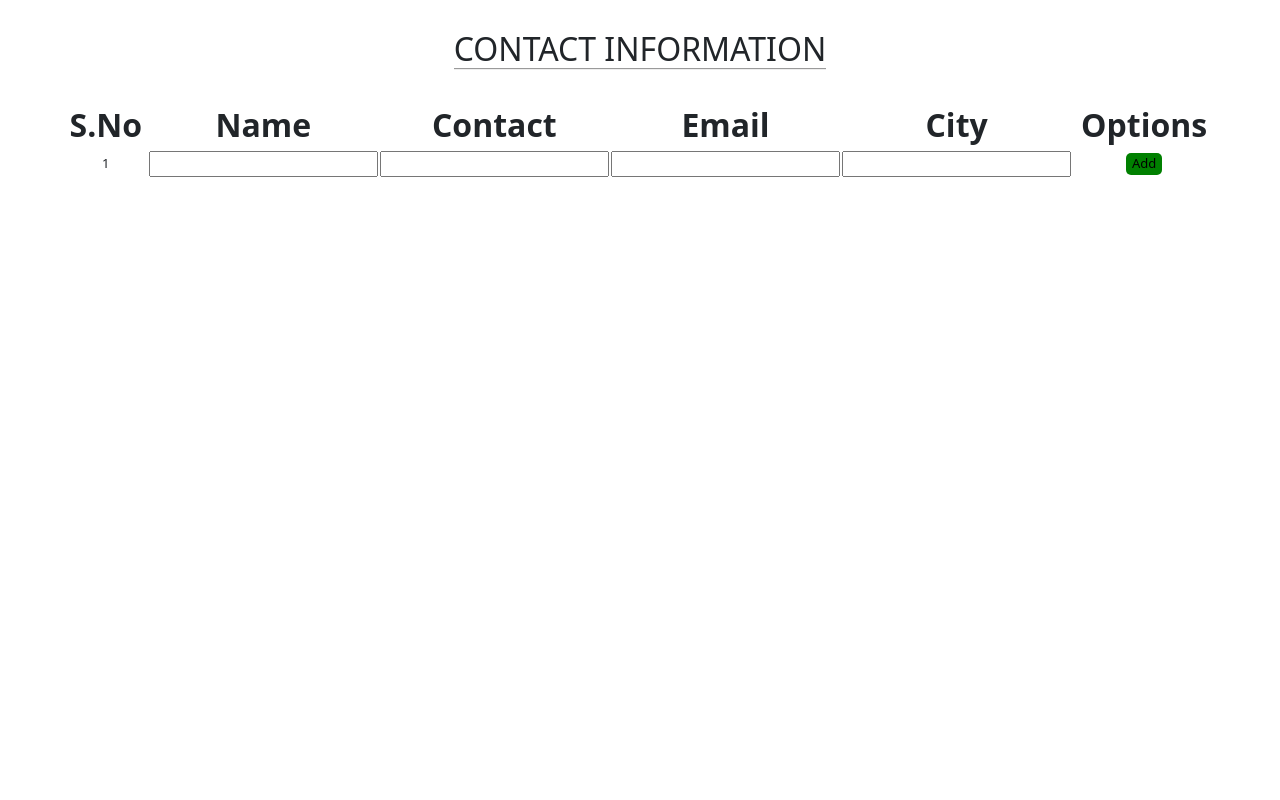
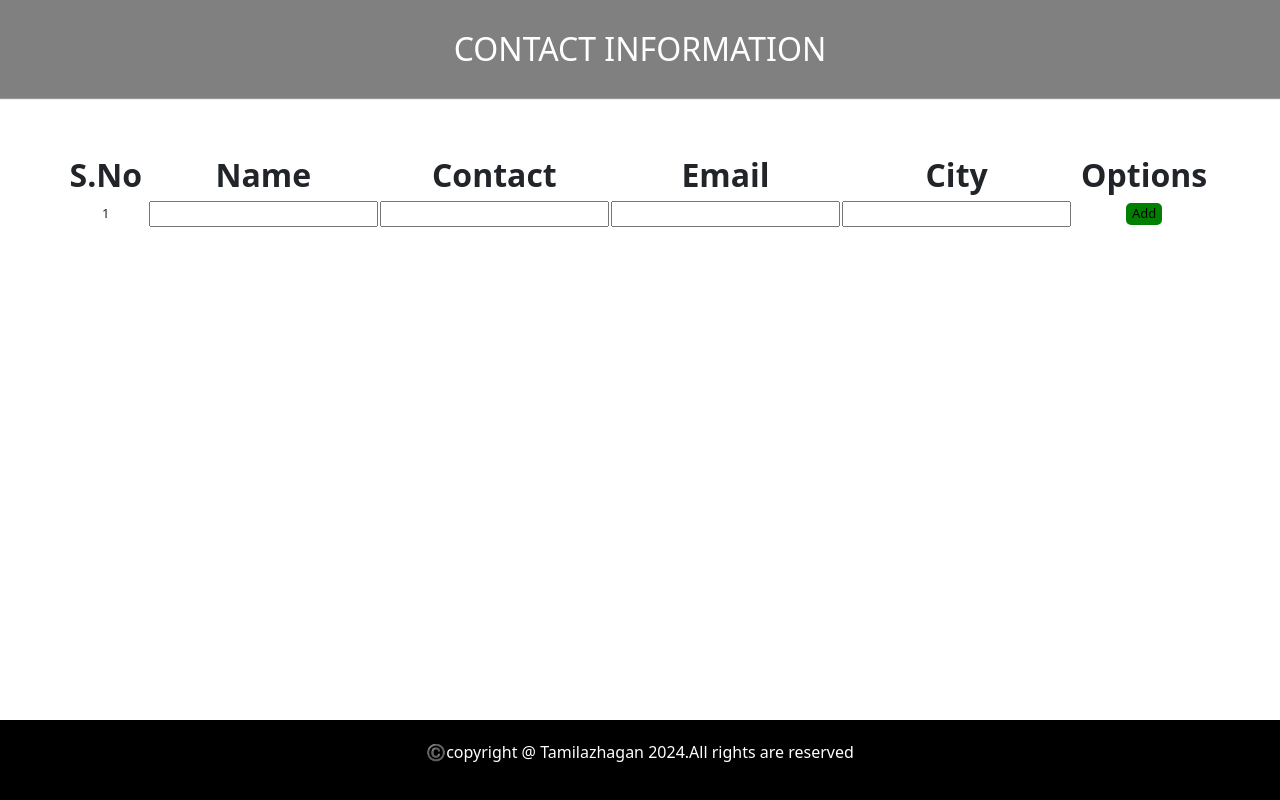
Before and after one commit to TamilazhaganM/Loginpage, a React (Create React App) app: page /contact in a window 1280 px wide. Built offline with nearby package versions, Linux system fonts and the light colour scheme; the HTML template or start-up script is replaced by a standard one; a web font is replaced by a local one.

Commit message:
footer added

```diff
--- /dev/null
+++ b/src/component/Footer.jsx
@@ -0,0 +1,14 @@
+import React from 'react'
+
+const Footer = () => {
+
+    const year=new Date()
+    const currentYear=year.getFullYear()
+  return (
+    <div className='footer'>
+        <p>©️copyright @ Tamilazhagan {currentYear}.All rights are reserved</p>
+    </div>
+  )
+}
+
+export default Footer
--- a/src/component/Logincompo/Login.js
+++ b/src/component/Logincompo/Login.js
@@ -1,6 +1,7 @@
 import React, { useState } from "react";
 import { Button, Col, Container, Row } from "react-bootstrap";
 import { FontAwesomeIcon } from "@fortawesome/react-fontawesome";
+import Footer from "../Footer";
 import {
   faEnvelope,
   faEye,
@@ -32,10 +33,15 @@ const Login = () => {
   function handleSubmit() {
     const trimmedEmail = mail.trim();
     const trimmedPassword = password.trim();
+    const emailPattern = /^[^\s@]+@[^\s@]+\.[^\s@]+$/;
 
     // Simple validation for empty fields
     if (!trimmedEmail) {
       alert("Please enter your email.");
+      return;
+    }
+    if(!emailPattern.test(trimmedEmail)){
+      alert("Please Enter a Valid email address")
       return;
     }
     if (!trimmedPassword) {
@@ -119,6 +125,7 @@ const Login = () => {
           </Container>
         </div>
       </div>
+      <Footer />
     </section>
   );
 };
--- a/src/component/Logincompo/contactcomponent/Contact.css
+++ b/src/component/Logincompo/contactcomponent/Contact.css
@@ -1,9 +1,14 @@
 .heading{
-    display: block;
-    margin: 30px auto ;
+    display: inline;
     font-size: 2rem;
+    width: 100%;
+    padding: 30px;
+    margin-top: 0;
+    margin-bottom: 50px;
     text-transform:uppercase;
     text-align: center;
+    background-color: gray;
+    color: white;
     border-bottom: 2px groove;
 }
 th{
@@ -44,7 +49,19 @@ button{
     background-color: red;
     border-radius: 5px;
 }
-@media screen and (max-width: 990px) {
+.footer{
+    text-align: center;
+    color: white;
+    font-size: 1rem;
+    background-color: black;
+    padding: 20px;
+    position: absolute;
+    bottom: 0;
+    margin: 0px auto;
+    width: 100%;
+}
+
+@media screen and (max-width: 992px) {
     h1 {
       display: block;
       margin: 10px auto;
@@ -61,4 +78,7 @@ button{
       padding: 5px;
       font-size: smaller;
     }
+    .footer{
+        display:none;
+    }
   }
--- a/src/component/Logincompo/contactcomponent/Contact.jsx
+++ b/src/component/Logincompo/contactcomponent/Contact.jsx
@@ -1,5 +1,6 @@
 import React, { useState } from "react";
 import "./Contact.css";
+import Footer from "../../Footer";
 import axios from "axios";
 
 const Contact = () => {
@@ -104,6 +105,7 @@ const Contact = () => {
           </tr>
         </tbody>
       </table>
+      <Footer />
     </div>
   );
 };
--- a/src/component/Logincompo/signincompo/signin.css
+++ b/src/component/Logincompo/signincompo/signin.css
@@ -38,7 +38,7 @@ input:focus, .form-control:focus {
   color: black;
   background-color: white;
   height: 100%;
-  margin-top: -160px;
+  margin-top: -180px;
   display: flex;
   justify-content: center;
   align-items: center;
--- a/src/component/Logincompo/signincompo/signin.js
+++ b/src/component/Logincompo/signincompo/signin.js
@@ -1,5 +1,6 @@
 import React, { useState, } from "react";
 import "./signin.css";
+import Footer from "../../Footer";
 import { Button, Col, Container, Form, Row } from "react-bootstrap";
 import { FontAwesomeIcon } from "@fortawesome/react-fontawesome";
 import {
@@ -32,6 +33,7 @@ const Signin = () => {
     const name = user.trim();
     const mail = email.trim();
     const pass = password.trim();
+    const emailPattern = /^[^\s@]+@[^\s@]+\.[^\s@]+$/;
 
 
 
@@ -45,7 +47,10 @@ const Signin = () => {
       alert("Please Enter Your Username ")
     }else if(mail===""){
       alert("Please Enter Your email ")
-    }else if(pass===""){
+    }else if(!emailPattern.test(mail)){
+      alert("Please Enter a Valid email address")
+    }
+    else if(pass===""){
       alert("Please Enter Your Password ")
     }
     if (name&&mail&&pass) {
@@ -95,7 +100,7 @@ const Signin = () => {
                       type="email"
                       value={email}
                       class="form-control"
-                      placeholder="email"
+                      placeholder="username@gmail.com"
                       onChange={handleEmail}
                       aria-label="email"
                       aria-describedby="basic-addon1"
@@ -135,10 +140,11 @@ const Signin = () => {
               </Col>
             </Row>
           </Container>
+
         </div>
       </div>
     </section>
-
+    <Footer />
     </div>
   );
 };
```
Also changed, not shown: src/component/Logincompo/Login.css (line endings or trailing spaces).
